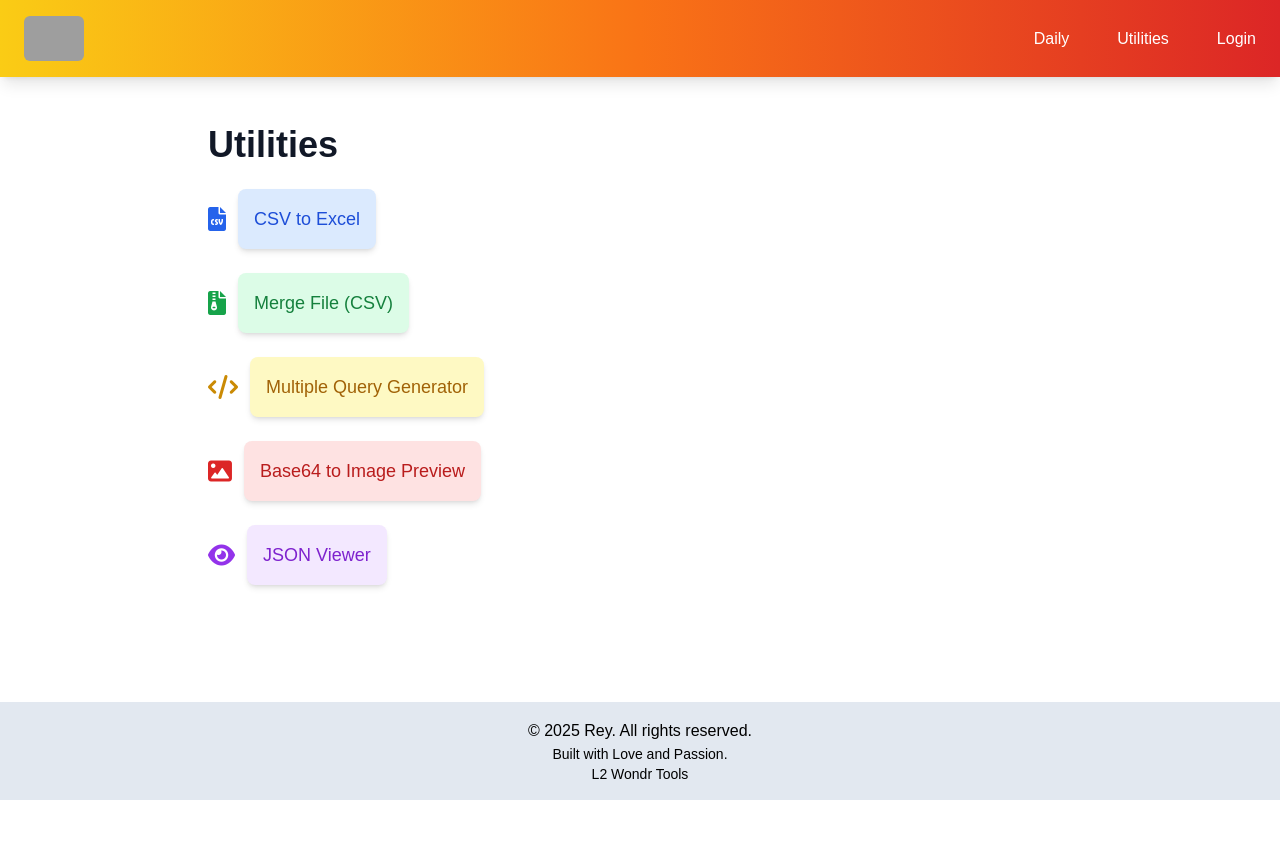
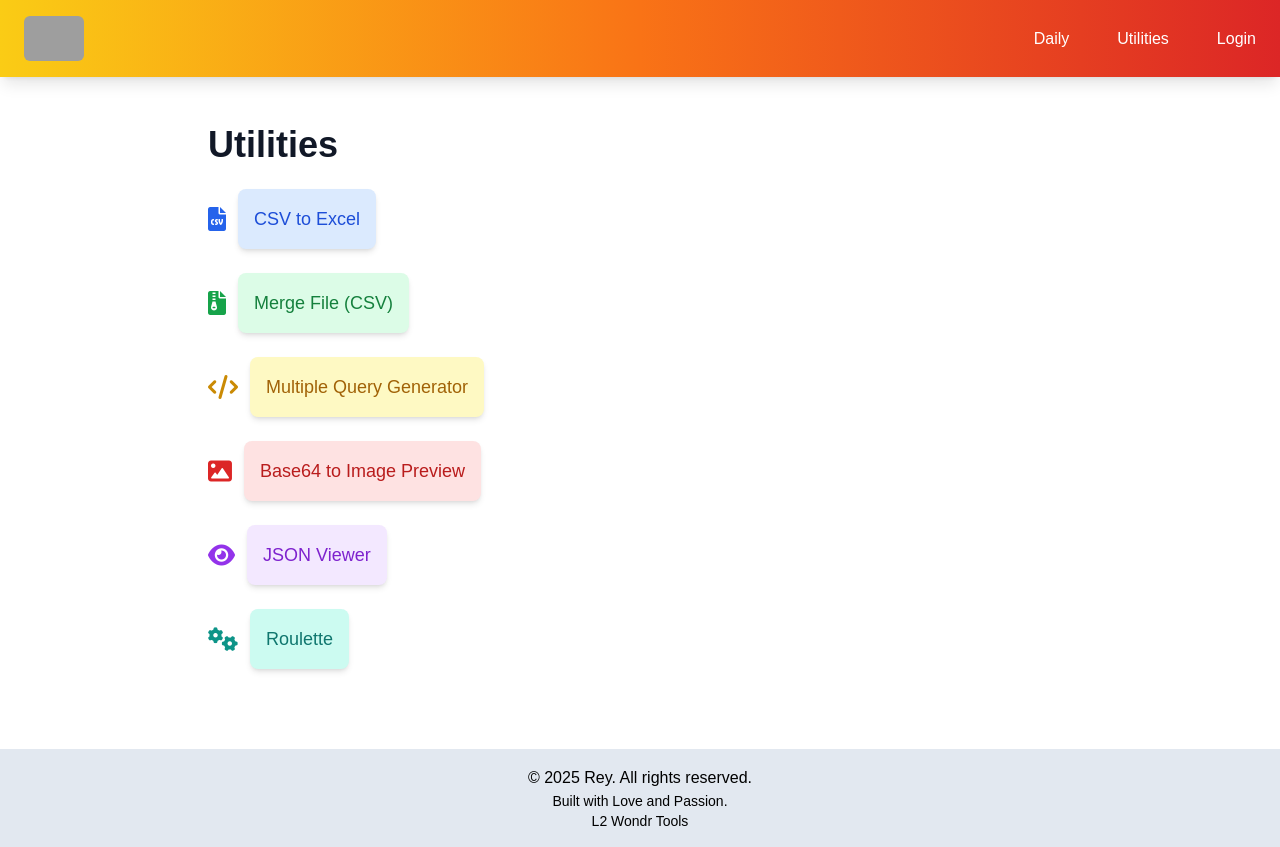
Before and after one commit to rey4799/TechOps-Tools-Hub, a Next.js app: page /utilities in a window 1280 px wide. Before the commit the page ends 800 px from the top, so only its background shows below. Built offline with nearby package versions, Linux system fonts and the light colour scheme; grey boxes are pictures that could not be loaded.

Commit message:
add roulette link reference

```diff
--- a/src/app/utilities/page.js
+++ b/src/app/utilities/page.js
@@ -40,6 +40,12 @@ export default function UtilitiesPage() {
             JSON Viewer
           </a>
         </li>
+        <li className="transition-transform transform hover:scale-105 flex items-center space-x-3">
+          <i className="fas fa-cogs text-2xl text-teal-600" />
+          <a href="https://wheelofnames.com/" target="_blank" className="block p-4 bg-teal-100 rounded-lg shadow-md text-lg text-teal-700 hover:bg-teal-200">
+            Roulette
+          </a>
+        </li>
       </ul>
     </div>
   );
```
